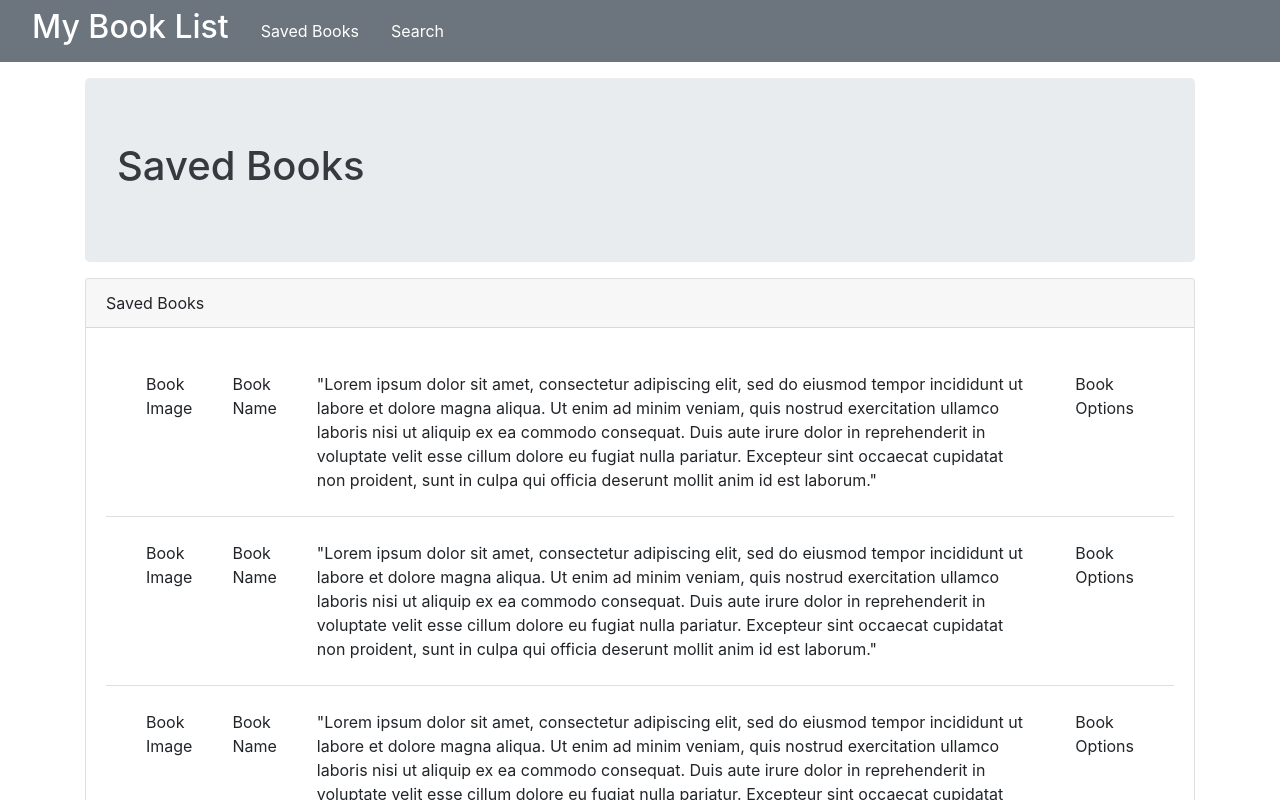
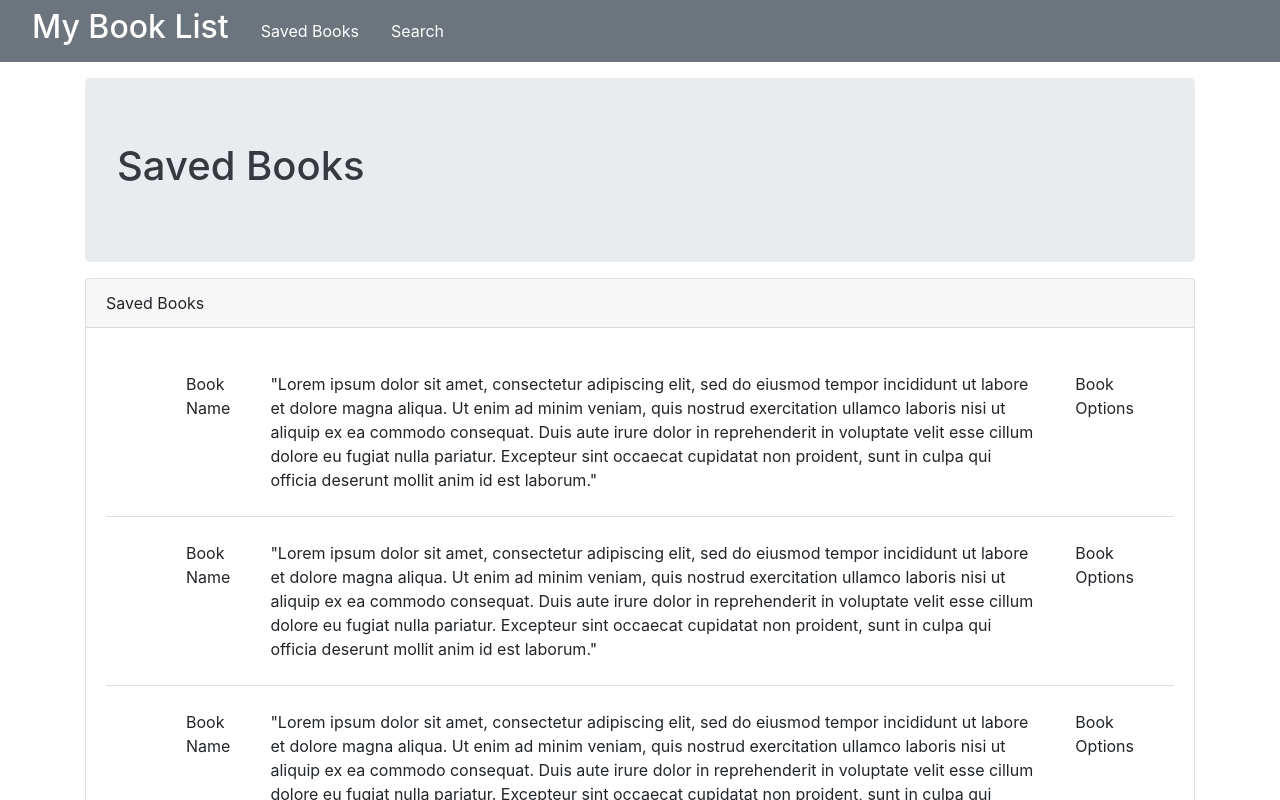
Before and after one commit to nbur4556/google-book-search-dotnet, a React (Create React App) app in the folder client/: page / in a window 1280 px wide. Shown: the top 800 px of the page. Built offline with nearby package versions, Linux system fonts and the light colour scheme.

Commit message:
feat: use image component in book item

```diff
--- a/client/src/components/BookItem.js
+++ b/client/src/components/BookItem.js
@@ -2,12 +2,15 @@ import React from 'react';
 
 // Bootstrap Component
 import ListGroup from 'react-bootstrap/ListGroup';
+import Image from 'react-bootstrap/Image';
 
 function BookItem() {
     return (
         <ListGroup.Item>
             <ListGroup variant="horizontal flush">
-                <ListGroup.Item className="border-0">Book Image</ListGroup.Item>
+                <ListGroup.Item className="border-0">
+                    <Image />
+                </ListGroup.Item>
                 <ListGroup.Item className="border-0">Book Name</ListGroup.Item>
                 <ListGroup.Item className="border-0">
                     "Lorem ipsum dolor sit amet, consectetur adipiscing elit,
```
Also changed, not shown: 1 other file (tests, documents, lock files or other folders).
